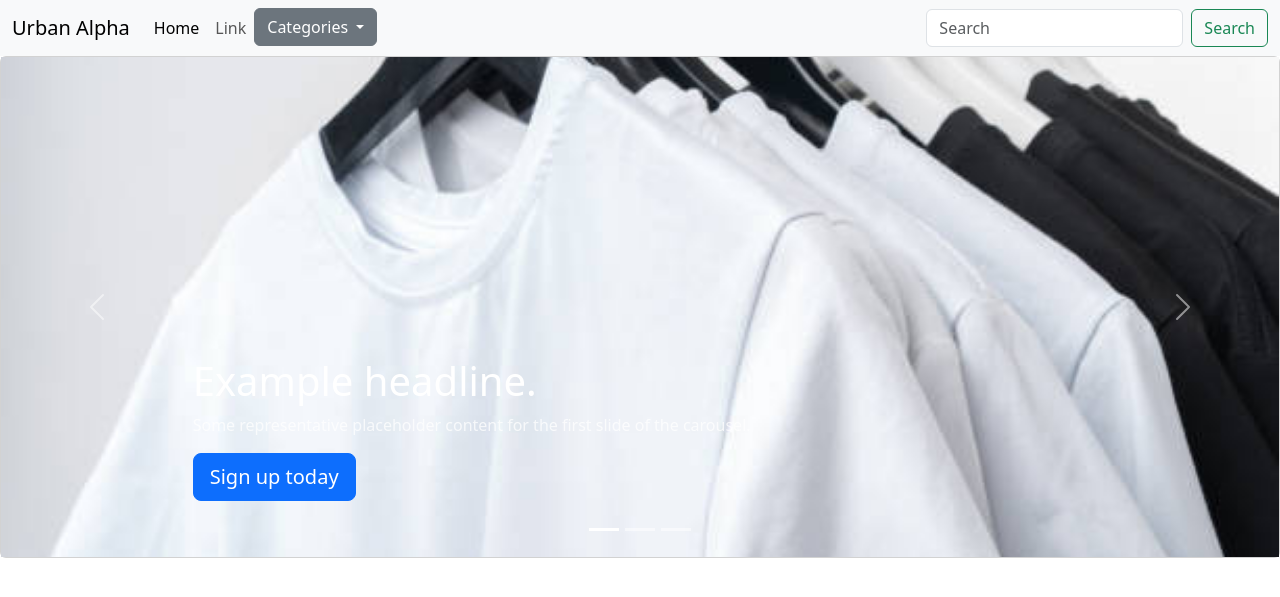
After one commit to adhilna/Urban-Alpha, a Django app: page / in a window 1280 px wide. The commit adds this page. Shown: the top 597 px of the page. Run offline with Django 4.2, Linux system fonts and the light colour scheme; data comes from the database, SQL or seed files in the repository.

Commit message:
Added carousel functionality and connected styles.css

```diff
--- a/products/urls.py
+++ b/products/urls.py
@@ -4,5 +4,5 @@ from . import views
 app_name = 'products'
 
 urlpatterns = [
-    path('', )
+    path('', views.all_products, name='products'),
 ]
--- a/products/views.py
+++ b/products/views.py
@@ -3,4 +3,7 @@ from .models import Product, Category
 
 
 def all_products(request):
-    return render(request, 'products/all_products.html')
+    products = Product.objects.all()
+    category = Category.objects.all()
+    context = {'products': products, 'category': category}
+    return render(request, 'products/products.html', context=context)
--- /dev/null
+++ b/static/css/base.css
@@ -0,0 +1,7 @@
+.carousel-item img {
+  width: 100%;
+  height: 500px;
+  /* Adjust this to your desired height */
+  object-fit: cover;
+  /* Ensures the image fills the space while maintaining aspect ratio */
+}
--- /dev/null
+++ b/templates/products/main.html
@@ -0,0 +1,73 @@
+{% load static %}
+<!doctype html>
+<html lang="en">
+
+<head>
+    <meta charset="utf-8">
+    <meta name="viewport" content="width=device-width, initial-scale=1">
+    <title>Urban Alpha</title>
+
+    <!-- Google Fonts -->
+    <link href="https://fonts.googleapis.com/css2?family=Anton&display=swap" rel="stylesheet">
+
+    <!-- Bootstrap CSS -->
+    <link href="https://cdn.jsdelivr.net/npm/bootstrap@5.3.3/dist/css/bootstrap.min.css" rel="stylesheet"
+        integrity="sha384-QWTKZyjpPEjISv5WaRU9OFeRpok6YctnYmDr5pNlyT2bRjXh0JMhjY6hW+ALEwIH" crossorigin="anonymous">
+
+    <!-- Custom Stylesheet -->
+    <link rel="stylesheet" href="{% static 'css/base.css' %}">
+</head>
+
+<body>
+    <!-- Header with Navigation -->
+    <header>
+        <nav class="navbar navbar-expand-lg bg-body-tertiary">
+            <div class="container-fluid">
+                <a class="navbar-brand" href="#">Urban Alpha</a>
+                <button class="navbar-toggler" type="button" data-bs-toggle="collapse"
+                        data-bs-target="#navbarSupportedContent" aria-controls="navbarSupportedContent"
+                        aria-expanded="false" aria-label="Toggle navigation">
+                    <span class="navbar-toggler-icon"></span>
+                </button>
+                <div class="collapse navbar-collapse" id="navbarSupportedContent">
+                    <ul class="navbar-nav me-auto mb-2 mb-lg-0">
+                        <li class="nav-item">
+                            <a class="nav-link active" aria-current="page" href="#">Home</a>
+                        </li>
+                        <li class="nav-item">
+                            <a class="nav-link" href="#">Link</a>
+                        </li>
+                        <div class="dropdown">
+                            <a class="btn btn-secondary dropdown-toggle" href="#" role="button"
+                               data-bs-toggle="dropdown" aria-expanded="false">
+                                Categories
+                            </a>
+                            <ul class="dropdown-menu">
+                                {% for c in category %}
+                                <li><a class="dropdown-item" href="#">{{c.name}}</a></li>
+                                {% endfor %}
+                            </ul>
+                        </div>
+                    </ul>
+                    <form class="d-flex" role="search">
+                        <input class="form-control me-2" type="search" placeholder="Search" aria-label="Search">
+                        <button class="btn btn-outline-success" type="submit">Search</button>
+                    </form>
+                </div>
+            </div>
+        </nav>
+    </header>
+
+    <!-- Main Content Block -->
+    {% block content %}
+
+    {% endblock %}
+
+    <!-- Bootstrap JS -->
+    <script src="https://cdn.jsdelivr.net/npm/bootstrap@5.3.3/dist/js/bootstrap.bundle.min.js"
+        integrity="sha384-YvpcrYf0tY3lHB60NNkmXc5s9fDVZLESaAA55NDzOxhy9GkcIdslK1eN7N6jIeHz"
+        crossorigin="anonymous">
+    </script>
+</body>
+
+</html>
--- a/templates/products/products.html
+++ b/templates/products/products.html
@@ -1,10 +1,57 @@
-<!DOCTYPE html>
-<html lang="en">
-<head>
-    <meta charset="UTF-8">
-    <title>Title</title>
-</head>
-<body>
+{% extends 'products/main.html' %}
+{% load static %}
+{% block content %}
 
-</body>
-</html>
+<div class="card mb-6">
+    <div class="card-body p-0"> <!-- Remove padding to make it edge-to-edge -->
+      <div id="myCarousel" class="carousel slide" data-bs-ride="carousel">
+        <div class="carousel-indicators">
+          <button type="button" data-bs-target="#myCarousel" data-bs-slide-to="0" class="active" aria-current="true" aria-label="Slide 1"></button>
+          <button type="button" data-bs-target="#myCarousel" data-bs-slide-to="1" aria-label="Slide 2"></button>
+          <button type="button" data-bs-target="#myCarousel" data-bs-slide-to="2" aria-label="Slide 3"></button>
+        </div>
+        <div class="carousel-inner">
+          <div class="carousel-item active">
+            <img src="{% static 'images/cattshirt.jpg' %}" class="d-block w-100" alt="Slide 1">
+            <div class="container">
+              <div class="carousel-caption text-start">
+                <h1>Example headline.</h1>
+                <p class="opacity-75">Some representative placeholder content for the first slide of the carousel.</p>
+                <p><a class="btn btn-lg btn-primary" href="#">Sign up today</a></p>
+              </div>
+            </div>
+          </div>
+          <div class="carousel-item">
+            <img src="{% static 'images/catjack.jpg' %}" class="d-block w-100" alt="Slide 2">
+            <div class="container">
+              <div class="carousel-caption">
+                <h1>Another example headline.</h1>
+                <p>Some representative placeholder content for the second slide of the carousel.</p>
+                <p><a class="btn btn-lg btn-primary" href="#">Learn more</a></p>
+              </div>
+            </div>
+          </div>
+          <div class="carousel-item">
+            <img src="{% static 'images/cathood2.jpg' %}" class="d-block w-100" alt="Slide 1">
+            <div class="container">
+              <div class="carousel-caption text-end">
+                <h1>One more for good measure.</h1>
+                <p>Some representative placeholder content for the third slide of this carousel.</p>
+                <p><a class="btn btn-lg btn-primary" href="#">Browse gallery</a></p>
+              </div>
+            </div>
+          </div>
+        </div>
+        <button class="carousel-control-prev" type="button" data-bs-target="#myCarousel" data-bs-slide="prev">
+          <span class="carousel-control-prev-icon" aria-hidden="true"></span>
+          <span class="visually-hidden">Previous</span>
+        </button>
+        <button class="carousel-control-next" type="button" data-bs-target="#myCarousel" data-bs-slide="next">
+          <span class="carousel-control-next-icon" aria-hidden="true"></span>
+          <span class="visually-hidden">Next</span>
+        </button>
+      </div>
+    </div>
+  </div>
+
+{% endblock %}
--- a/urbanalpha/settings.py
+++ b/urbanalpha/settings.py
@@ -118,6 +118,9 @@ USE_TZ = True
 # https://docs.djangoproject.com/en/4.2/howto/static-files/
 
 STATIC_URL = 'static/'
+STATICFILES_DIRS = [
+    BASE_DIR / 'static',
+]
 
 MEDIA_URL = '/media/'
 MEDIA_ROOT = BASE_DIR / 'media'
```
Also changed, not shown: static/images/cathood2.jpg (added), static/images/catjack.jpg (added), static/images/cattshirt.jpg (added), 3 other files.
